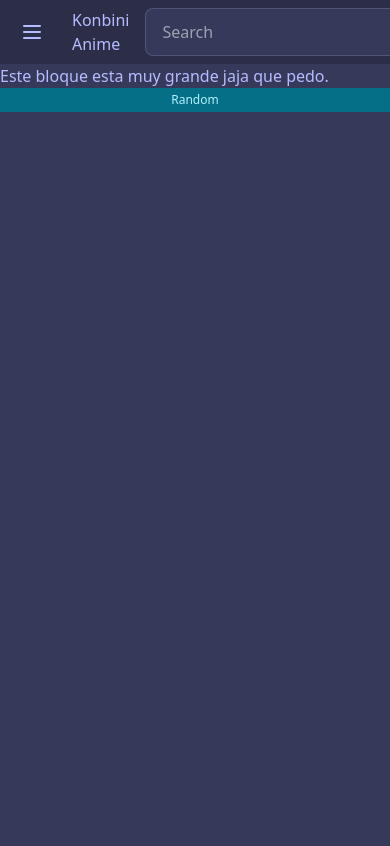
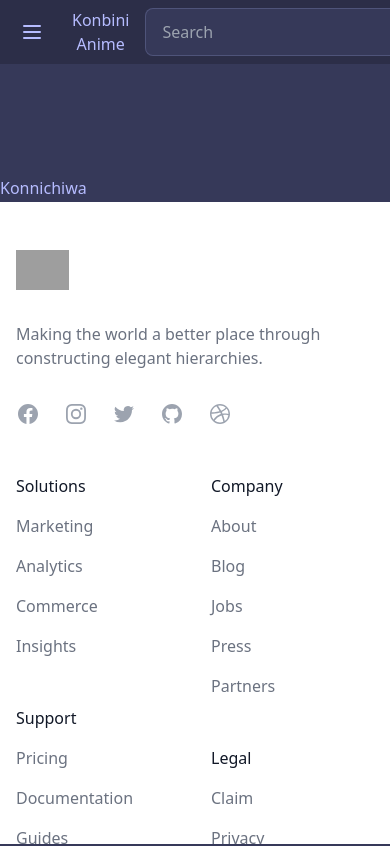
Before and after one commit to Samuel-Moo/konbini-anime, a React (Create React App) app: page / in a window 390 px wide. Shown: the top 846 px of the page. Built offline with nearby package versions, Linux system fonts and the light colour scheme; grey boxes are pictures that could not be loaded.

Commit message:
Layout and other details Derek 23/01/23

```diff
--- a/src/components/navigation/Navbar.js
+++ b/src/components/navigation/Navbar.js
@@ -3,19 +3,21 @@ import { NavLink } from "react-router-dom"
 import Logo1 from 'assets/images/logo_1.jpg'
 import Logo2 from 'assets/images/Logo_2.jpg'
 
-function Navbar(){
+function Navbar({children}){
     return(
       <div className="drawer">
       <input id="my-drawer-3" type="checkbox" className="drawer-toggle" />
       <div className="drawer-content flex flex-col">
           {/* Navbar */}
-          <div className="w-full navbar bg-base-300">
+          <div className="sticky top-0 w-full navbar bg-base-300">
               <div className="flex-none lg:hidden">
                   <label htmlFor="my-drawer-3" className="btn btn-square btn-ghost">
                       <svg xmlns="http://www.w3.org/2000/svg" fill="none" viewBox="0 0 24 24" className="inline-block w-6 h-6 stroke-current"><path strokeLinecap="round" strokeLinejoin="round" strokeWidth="2" d="M4 6h16M4 12h16M4 18h16"></path></svg>
                   </label>
               </div>
-          <div className="flex-1 px-2 mx-2">Konbini Anime</div>
+          <div className="flex-1 px-2 mx-2">
+            <button>Konbini Anime</button>
+          </div>
           <div className="flex-none hidden lg:block">
               <ul className="menu menu-horizontal">
            {/* Navbar menu content here */}
@@ -31,8 +33,8 @@ function Navbar(){
           </div>
           </div>
   {/* Page content here */}
-      Este bloque esta muy grande jaja que pedo.
-      <button className="btn-xs sm:btn-sm md:btn-md lg:btn-lg btn-primary ">Random</button>
+      {children}{/*no le metan contenido aqui */}
+
       </div>
       <div className="drawer-side">
           <label htmlFor="my-drawer-3" className="drawer-overlay"></label>
--- a/src/containers/pages/Home.jsx
+++ b/src/containers/pages/Home.jsx
@@ -2,16 +2,18 @@ import Footer from "components/navigation/Footer"
 
 import Navbar from "components/navigation/Navbar"
 import Layout from "hocs/layouts/layout"
-import Homelanding from "components/home/Home"
+
 
 function Home(){
     return(
         <Layout data-theme="mosquera">
-                <Navbar/>
+                <Navbar>
                 <div className="pt-28">
-                    Home
+                    Konnichiwa
+                    <button className="invisible btn-xs sm:btn-sm md:btn-md lg:btn-lg btn-primary "> Nuevo Descubrimiento </button>
                 </div>
                 <Footer/>
+                </Navbar>
         </Layout>
     )
 }
```
